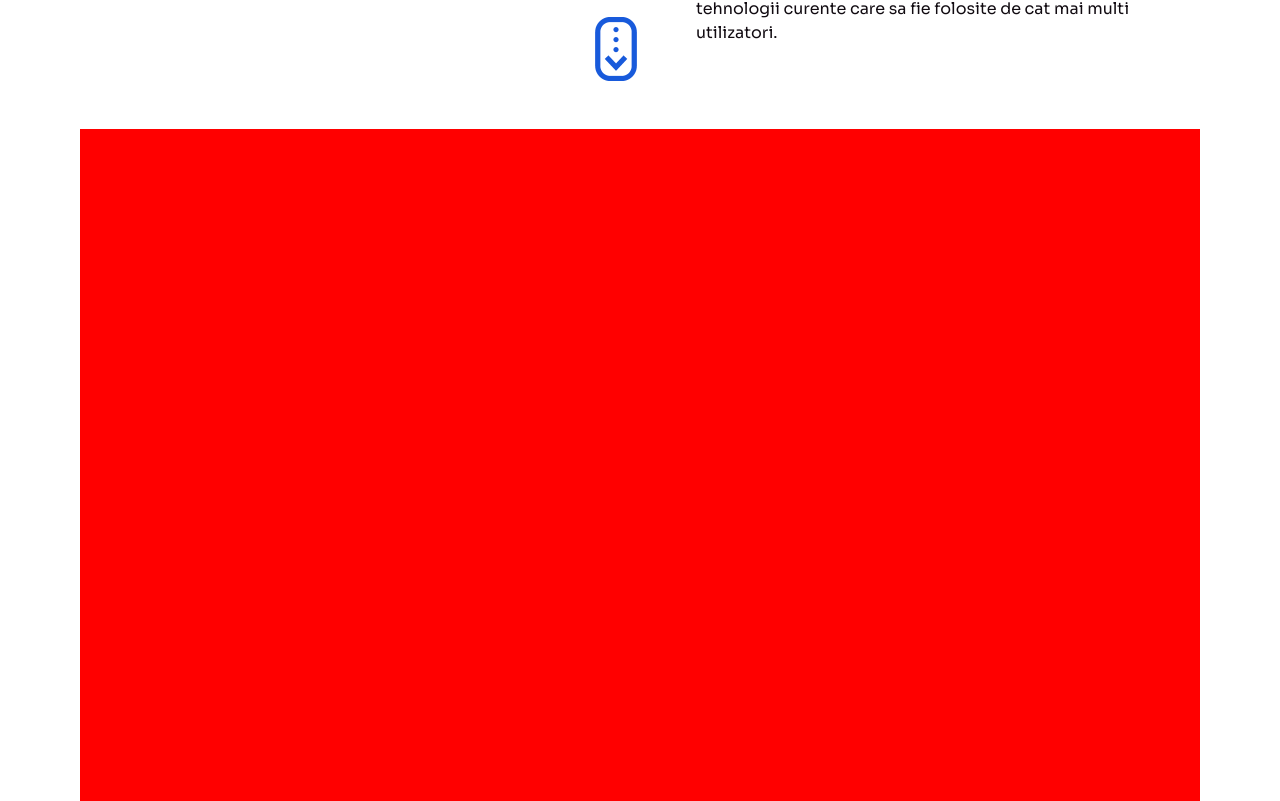
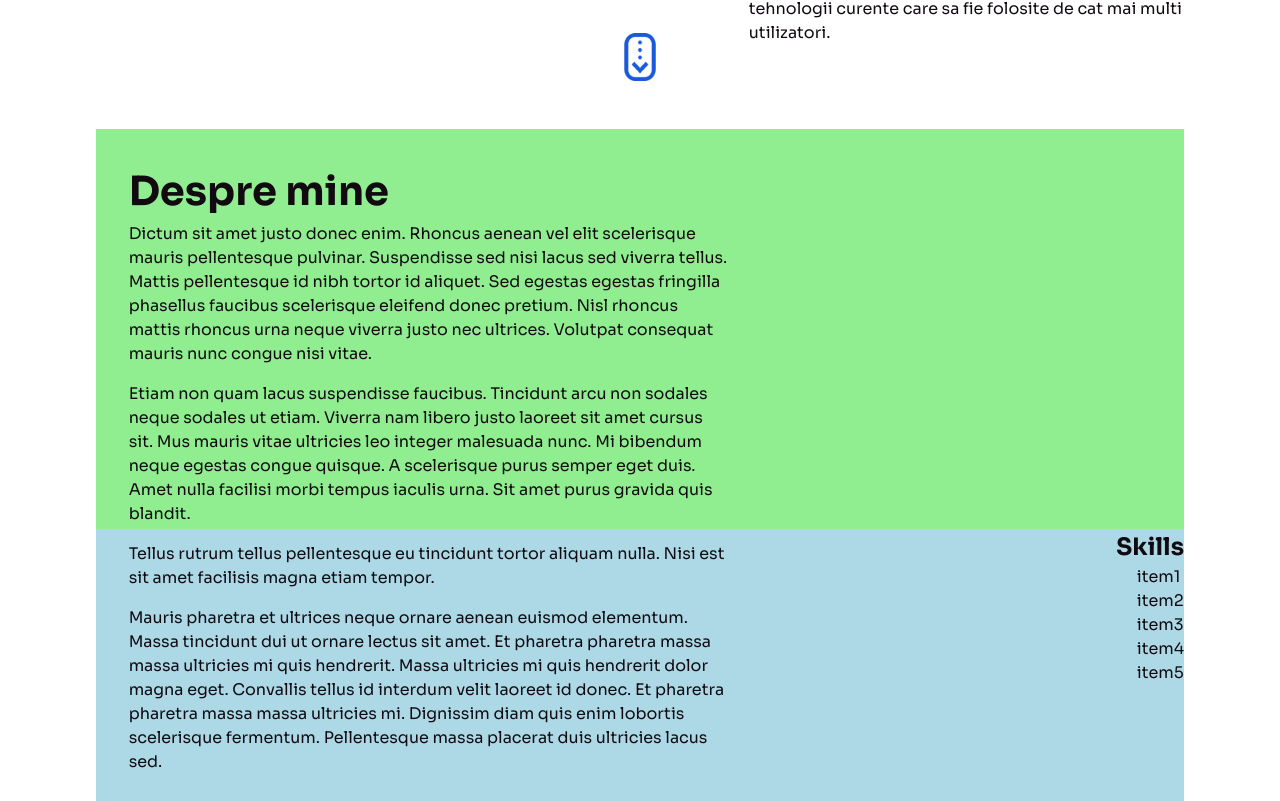
Before and after one commit to alexmiroiu/Proiecte, a React (Create React App) app in the folder portfolio-website/: page / in a window 1280 px wide. Shown: the part 679-1480 px from the top of the page. Built offline with nearby package versions, Linux system fonts and the light colour scheme.

Commit message:
inceput layout si stilizare sectiunea about

```diff
--- a/portfolio-website/src/App.module.css
+++ b/portfolio-website/src/App.module.css
@@ -4,5 +4,5 @@
 
 .outerWrapper {
     width: 100vw;
-    padding: 0 5rem 0 5rem;
+    padding: 0 7.5vw 0 7.5vw;
 }
--- a/portfolio-website/src/components/About.js
+++ b/portfolio-website/src/components/About.js
@@ -2,7 +2,25 @@ import classes from './About.module.css';
 
 const About = () => {
     return <section className={classes.about}>
-
+        <div className={classes.info}>
+            <h2>Despre mine</h2>
+            <div className={classes.details}>
+                <p>Dictum sit amet justo donec enim. Rhoncus aenean vel elit scelerisque mauris pellentesque pulvinar. Suspendisse sed nisi lacus sed viverra tellus. Mattis pellentesque id nibh tortor id aliquet. Sed egestas egestas fringilla phasellus faucibus scelerisque eleifend donec pretium. Nisl rhoncus mattis rhoncus urna neque viverra justo nec ultrices. Volutpat consequat mauris nunc congue nisi vitae. </p>
+                <p>Etiam non quam lacus suspendisse faucibus. Tincidunt arcu non sodales neque sodales ut etiam. Viverra nam libero justo laoreet sit amet cursus sit. Mus mauris vitae ultricies leo integer malesuada nunc. Mi bibendum neque egestas congue quisque. A scelerisque purus semper eget duis. Amet nulla facilisi morbi tempus iaculis urna. Sit amet purus gravida quis blandit. </p>
+                <p>Tellus rutrum tellus pellentesque eu tincidunt tortor aliquam nulla. Nisi est sit amet facilisis magna etiam tempor.</p>
+                <p>Mauris pharetra et ultrices neque ornare aenean euismod elementum. Massa tincidunt dui ut ornare lectus sit amet. Et pharetra pharetra massa massa ultricies mi quis hendrerit. Massa ultricies mi quis hendrerit dolor magna eget. Convallis tellus id interdum velit laoreet id donec. Et pharetra pharetra massa massa ultricies mi. Dignissim diam quis enim lobortis scelerisque fermentum. Pellentesque massa placerat duis ultricies lacus sed.</p>
+            </div>
+        </div>
+        <div className={classes.skills}>
+            <h2>Skills</h2>
+            <div className={classes.skillBox}>
+                <div>item1</div>
+                <div>item2</div>
+                <div>item3</div>
+                <div>item4</div>
+                <div>item5</div>
+            </div>
+        </div>
     </section>
 }
 
--- a/portfolio-website/src/components/About.module.css
+++ b/portfolio-website/src/components/About.module.css
@@ -1,7 +1,44 @@
 .about {
     position: relative;
     display: flex;
+    flex-direction: column;
     height: 100vh;
-    background-color: red;
+    background-color: lightblue;
     width: 100%;
 }
+
+.info {
+    position: relative;
+    height: 50%;
+    width: 100%;
+    background-color: lightgreen;
+    display: flex;
+    flex-direction: column;
+    justify-content: space-between;
+    padding: 3% 0 3% 3%;
+
+}
+
+.info h2 {
+    position: relative;
+
+    font-size: 2.5rem;
+}
+
+.details {
+    position: relative;
+    width: 57%;
+    display: flex;
+    flex-direction: column;
+    justify-content: space-around;
+    gap: 1rem;
+}
+
+.skills {
+    position: relative;
+    display: flex;
+    flex-direction: column;
+    align-items: flex-end;
+    justify-content: space-between;
+
+}
--- a/portfolio-website/src/components/Hero.js
+++ b/portfolio-website/src/components/Hero.js
@@ -15,7 +15,7 @@ const Hero = () => {
         </div>
 
         <article className={classes.heroInfo}>
-            <p className={classes.heroName}>Alexandru Miroiu,</p>
+            <p className={classes.heroName}>Alex Miroiu,</p>
             <div className={classes.heroTitle}>
                 <p>front-end</p>
                 <p>web</p>
@@ -24,7 +24,6 @@ const Hero = () => {
             <p className={classes.heroDescription}>La momentul actual programarea web a devenit pasiunea mea si urmaresc o schimbare de cariera in acest domeniu. Obiectivul meu este sa creez sau sa contribui la crearea de aplicatii web moderne, cu tehnologii curente care sa fie folosite de cat mai multi utilizatori.</p>
         </article>
 
-        <div className={classes.waves}></div>
     </section>
 }
 
--- a/portfolio-website/src/components/Hero.module.css
+++ b/portfolio-website/src/components/Hero.module.css
@@ -3,7 +3,7 @@
     display: flex;
     height: 95vh;
     width: 100%;
-    justify-content: center;
+    justify-content: space-between;
     align-items: center;
     overflow: hidden;
     gap: 3rem;
@@ -50,16 +50,19 @@ object-fit: cover;
 }
 
 .scroll {
-    width: 4rem;
     position: relative;
     display: flex;
+    justify-content: center;
     align-items: flex-end;
     height: 100%;
+    width: 5%;
 
 
 }
 
 .scroll img {
     margin-bottom: 3rem;
+    width: 3rem;
+
 
 }
```
